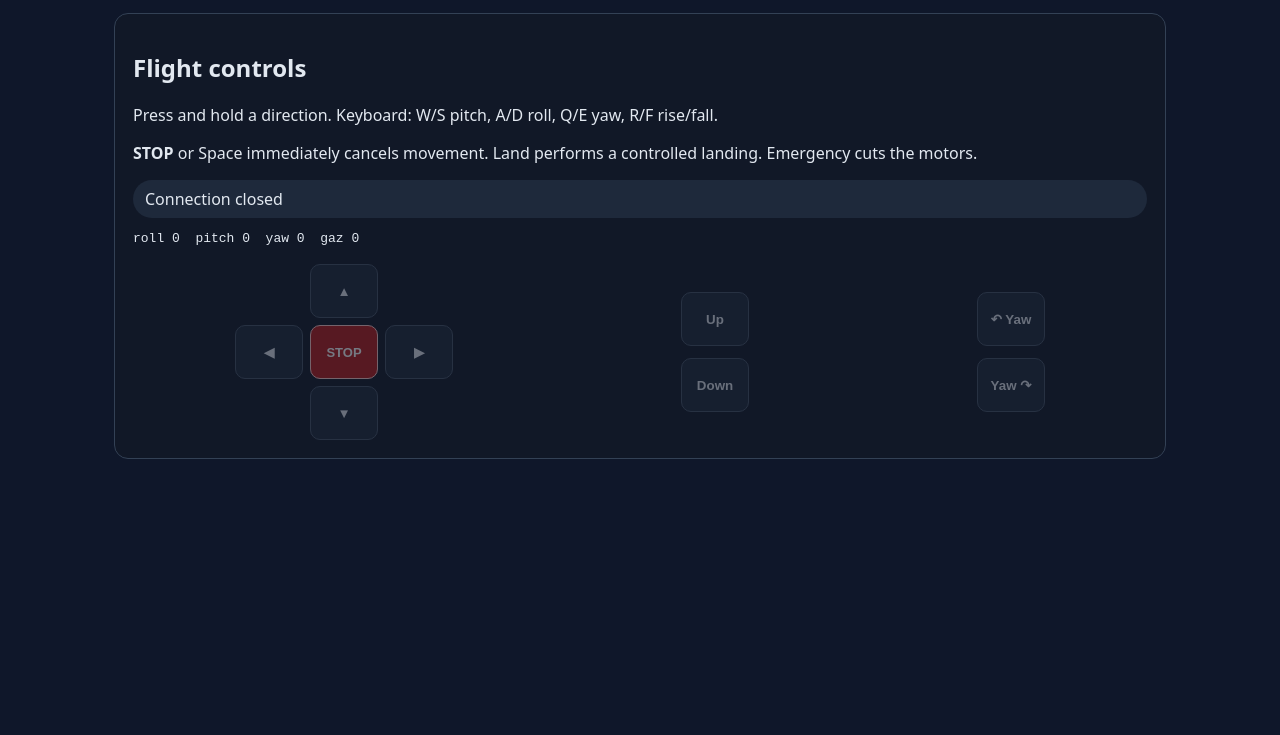
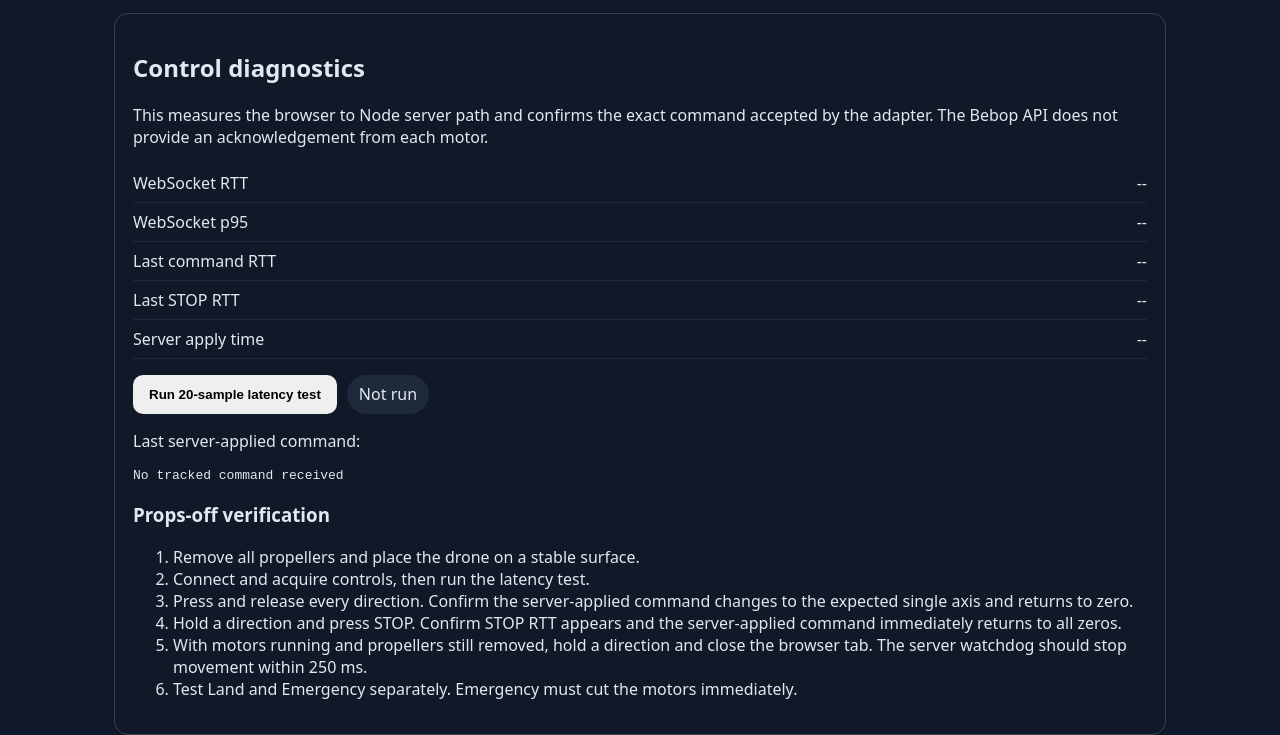
Before and after one commit to guy16510/Bebop-web, a website: page public/index.html in a window 1280 px wide. Shown: the part 1178-1913 px from the top of the page. Before the commit the page ends 1699 px from the top, so only its background shows below. Drawn offline with Linux system fonts and the light colour scheme.

Commit message:
Add props-off verification dashboard

```diff
--- a/public/index.html
+++ b/public/index.html
@@ -70,6 +70,32 @@
         <ul id="safety-warnings"></ul>
       </article>
       <article class="controls-card">
+        <h2>Control diagnostics</h2>
+        <p>This measures the browser to Node server path and confirms the exact command accepted by the adapter. The Bebop API does not provide an acknowledgement from each motor.</p>
+        <dl>
+          <div><dt>WebSocket RTT</dt><dd id="ws-rtt">--</dd></div>
+          <div><dt>WebSocket p95</dt><dd id="ws-p95">--</dd></div>
+          <div><dt>Last command RTT</dt><dd id="command-rtt">--</dd></div>
+          <div><dt>Last STOP RTT</dt><dd id="stop-rtt">--</dd></div>
+          <div><dt>Server apply time</dt><dd id="server-apply">--</dd></div>
+        </dl>
+        <div class="toolbar">
+          <button type="button" id="run-latency-test">Run 20-sample latency test</button>
+          <span id="latency-test-status" class="status">Not run</span>
+        </div>
+        <p>Last server-applied command:</p>
+        <pre id="server-command">No tracked command received</pre>
+        <h3>Props-off verification</h3>
+        <ol>
+          <li>Remove all propellers and place the drone on a stable surface.</li>
+          <li>Connect and acquire controls, then run the latency test.</li>
+          <li>Press and release every direction. Confirm the server-applied command changes to the expected single axis and returns to zero.</li>
+          <li>Hold a direction and press STOP. Confirm STOP RTT appears and the server-applied command immediately returns to all zeros.</li>
+          <li>With motors running and propellers still removed, hold a direction and close the browser tab. The server watchdog should stop movement within 250 ms.</li>
+          <li>Test Land and Emergency separately. Emergency must cut the motors immediately.</li>
+        </ol>
+      </article>
+      <article class="controls-card">
         <h2>Flight controls</h2>
         <p>Press and hold a direction. Keyboard: W/S pitch, A/D roll, Q/E yaw, R/F rise/fall.</p>
         <p><strong>STOP</strong> or Space immediately cancels movement. Land performs a controlled landing. Emergency cuts the motors.</p>
```
